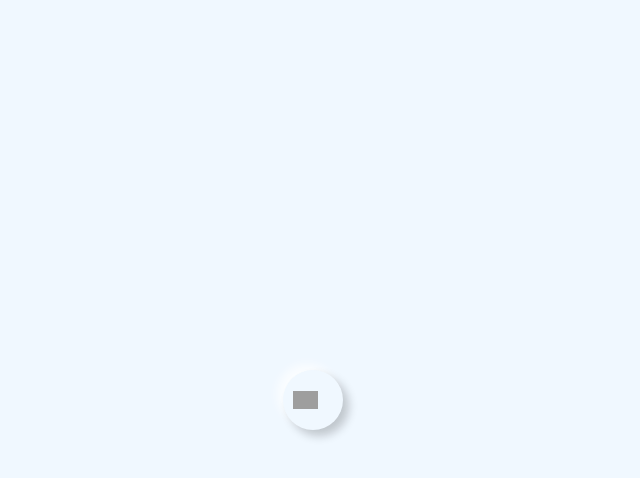
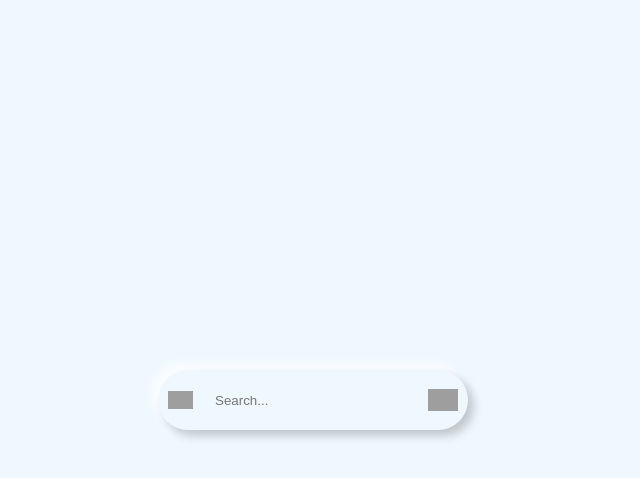
Before and after one commit to lugard1/animated-search-bar, a plain HTML site: page index.html in a window 1280 px wide. Both pictures are taken after a click on the picture 632 px from the left and 400 px from the top of the page. Shown: the whole page, without its empty margins (327-967 px from the left). Drawn offline with Linux system fonts and the light colour scheme; grey boxes are pictures that could not be loaded.

Commit message:
Update README.md

```diff
--- a/index.html
+++ b/index.html
@@ -12,5 +12,6 @@
     <input type="text" placeholder="Search..." class="input">
     <img src="https://cdn1.iconfinder.com/data/icons/google-s-logo/150/Google_Icons-25-512.png" alt="mic" class="mic-icon">
   </div>
+  <script src="index.js"></script>
 </body>
 </html>
--- a/index.js
+++ b/index.js
@@ -0,0 +1,7 @@
+const searchBarContainerEl = document.querySelector('.search-bar-container');
+
+const magnifierEl = document.querySelector('.magnifier');
+
+magnifierEl.addEventListener('click', () => {
+  searchBarContainerEl.classList.toggle('active');
+})
```
Also changed, not shown: 1 other file.
